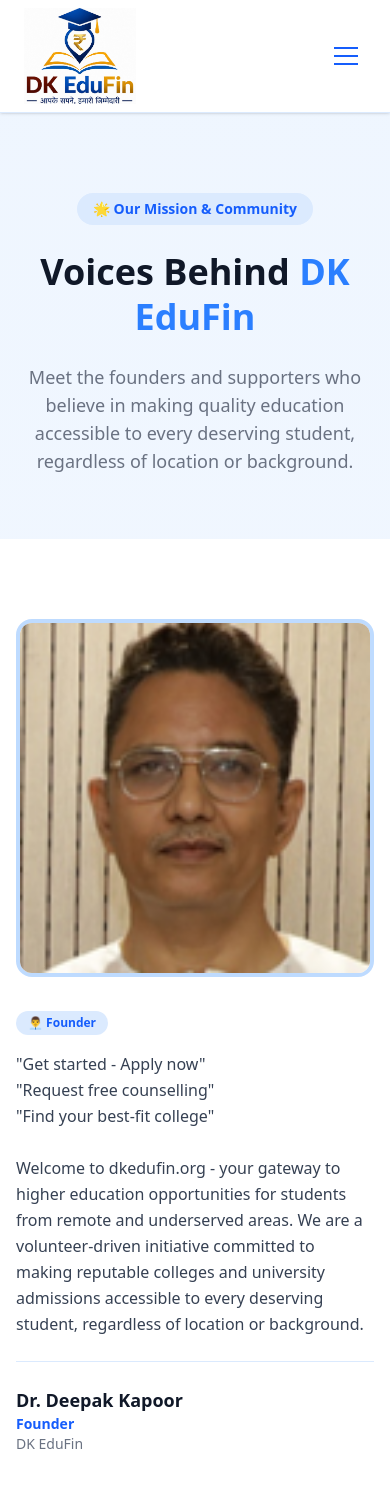
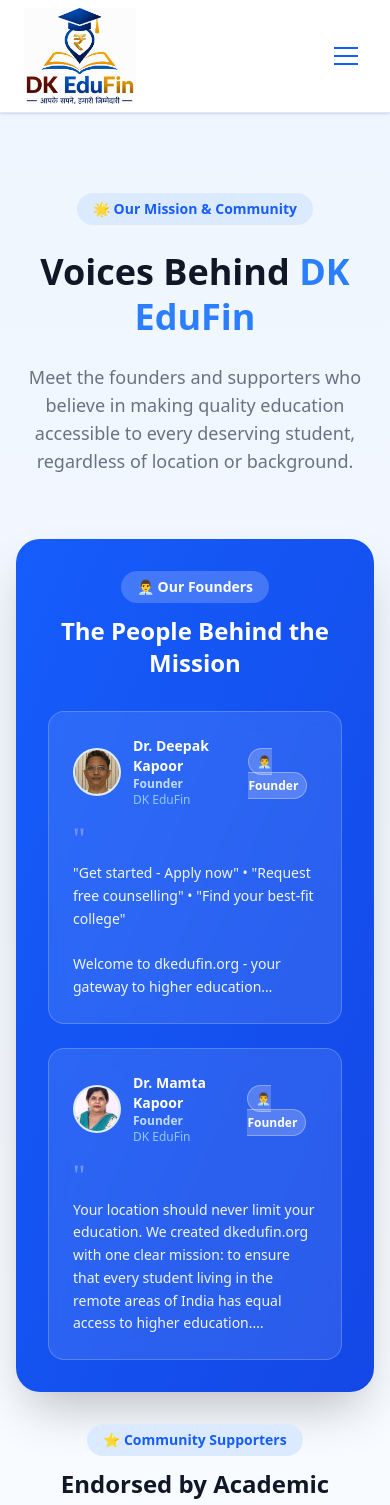
Before and after one commit to Isarionorg/DK-Edufin, a Next.js app in the folder frontend/: page /testimonials in a window 390 px wide. Shown: the top 1505 px of the page. Built offline with nearby package versions, Linux system fonts and the light colour scheme; no server answers.

Commit message:
feat: redesign testimonials page with sticky founders and scroll animation

```diff
--- a/frontend/src/app/testimonials/page.tsx
+++ b/frontend/src/app/testimonials/page.tsx
@@ -1,7 +1,8 @@
-// app/testimonials/page.tsx
-import Image from "next/image";
+"use client";
+
 import Link from "next/link";
 import Button from "@/components/ui/Button";
+import { useEffect, useRef } from "react";
 
 interface Testimonial {
   id: string;
@@ -13,7 +14,7 @@
   type: "founder" | "supporter";
 }
 
-const testimonials: Testimonial[] = [
+const founders: Testimonial[] = [
   {
     id: "deepak-kapoor",
     name: "Dr. Deepak Kapoor",
@@ -21,9 +22,7 @@
     organization: "DK EduFin",
     type: "founder",
     imageUrl: "/testimonials/deepak-kapoor.png",
-    message: `"Get started - Apply now"
-"Request free counselling"
-"Find your best-fit college"
+    message: `"Get started - Apply now" • "Request free counselling" • "Find your best-fit college"
 
 Welcome to dkedufin.org - your gateway to higher education opportunities for students from remote and underserved areas. We are a volunteer-driven initiative committed to making reputable colleges and university admissions accessible to every deserving student, regardless of location or background.`,
   },
@@ -34,17 +33,15 @@
     organization: "DK EduFin",
     type: "founder",
     imageUrl: "/testimonials/mamta-kapoor.png",
-    message: `
-Welcome to DKEduFin.org
+    message: `Your location should never limit your education. We created dkedufin.org with one clear mission: to ensure that every student living in the remote areas of India has equal access to higher education.
 
-Your location should never limit your education. We created dkedufin.org with one clear mission: to ensure that every student living in the remote areas of India has equal access to higher education. Finding the right college or discipline can be overwhelming. We are here to simplify that journey for you.
+Once you log in, you will unlock completely free tools designed to guide your next steps. By securely entering your CUET scores or board percentages, our platform will instantly analyse your options and match your academic achievements with the best possible colleges and courses across the country.
 
-Once you log in, you will unlock completely free tools designed to guide your next steps. By securely entering your CUET scores or board percentages, our platform will instantly analyse your options. We match your academic achievements with the best possible colleges and courses across the country.
+This service is entirely free of cost. No hidden fees, no marketing gimmicks - just honest guidance to help you reach your dream campus.`,
+  },
+];
 
-This service is entirely free of cost. No hidden fees, no marketing gimmicks - just honest guidance to help you reach your dream campus.
-
-Log in now, enter your scores, and let us build your pathway to success together!`,
-  },
+const supporters: Testimonial[] = [
   {
     id: "pravakar-rath",
     name: "Prof. Pravakar Rath",
@@ -61,20 +58,84 @@
     organization: "NIT Mizoram",
     type: "supporter",
     imageUrl: "/testimonials/vanlalzawma.png",
-    message: `Dear Dr. Deepak Kapoor,
+    message: `Heartiest congratulations to you on the launch of DKEDUFIN.ORG!
 
-Heartiest congratulations to you on the launch of DKEDUFIN.ORG!
-
-This initiative to create a dedicated platform specifically targeting students from remote areas who aspire to pursue education nationally and abroad is truly commendable. In a time where access to the right information and guidance makes all the difference, DKEDUFIN.ORG will undoubtedly serve as a beacon of hope and opportunity for countless young minds. Your vision and commitment to bridge the education gap are inspiring and commendable. I wish you and the entire DKEDUFIN.ORG team great success and wider reach in the coming years.
-
-With warm regards,`,
+This initiative to create a dedicated platform specifically targeting students from remote areas who aspire to pursue education nationally and abroad is truly commendable. In a time where access to the right information and guidance makes all the difference, DKEDUFIN.ORG will undoubtedly serve as a beacon of hope and opportunity for countless young minds. Your vision and commitment to bridge the education gap are inspiring and commendable.`,
   },
 ];
 
+function SupporterCard({
+  testimonial,
+  index,
+}: {
+  testimonial: Testimonial;
+  index: number;
+}) {
+  const ref = useRef<HTMLDivElement>(null);
+
+  useEffect(() => {
+    const observer = new IntersectionObserver(
+      (entries) => {
+        entries.forEach((entry) => {
+          if (entry.isIntersecting) {
+            entry.target.classList.add("opacity-100", "translate-y-0");
+            entry.target.classList.remove("opacity-0", "translate-y-10");
+          }
+        });
+      },
+      { threshold: 0.15 }
+    );
+    if (ref.current) observer.observe(ref.current);
+    return () => observer.disconnect();
+  }, []);
+
+  return (
+    <div
+      ref={ref}
+      className="opacity-0 translate-y-10 transition-all duration-700 ease-out"
+      style={{ transitionDelay: `${index * 150}ms` }}
+    >
+      <div className="bg-white rounded-3xl shadow-lg border border-blue-100 p-8 hover:shadow-xl hover:-translate-y-1 transition-all duration-300 relative overflow-hidden">
+        <div className="absolute -top-8 -right-8 w-32 h-32 bg-blue-50 rounded-full opacity-60" />
+        <div className="absolute -bottom-6 -left-6 w-24 h-24 bg-indigo-50 rounded-full opacity-40" />
+
+        <div className="text-6xl text-blue-200 font-serif leading-none mb-4 relative z-10">
+          "
+        </div>
+
+        <p className="text-gray-600 text-base leading-relaxed mb-6 relative z-10 whitespace-pre-line">
+          {testimonial.message}
+        </p>
+
+        <div className="flex items-center gap-4 border-t border-blue-50 pt-5 relative z-10">
+          <div className="w-14 h-14 rounded-full overflow-hidden border-2 border-blue-300 flex-shrink-0 bg-blue-100">
+            <img
+              src={testimonial.imageUrl}
+              alt={testimonial.name}
+              className="w-full h-full object-cover"
+            />
+          </div>
+          <div>
+            <p className="font-bold text-gray-900 text-sm">{testimonial.name}</p>
+            <p className="text-blue-600 text-xs font-semibold">{testimonial.title}</p>
+            <p className="text-gray-400 text-xs">{testimonial.organization}</p>
+          </div>
+          <div className="ml-auto">
+            <span className="text-xs bg-blue-50 text-blue-500 font-semibold px-3 py-1 rounded-full border border-blue-100">
+              ⭐ Supporter
+            </span>
+          </div>
+        </div>
+      </div>
+    </div>
+  );
+}
+
 export default function TestimonialsPage() {
   return (
-    <main className="min-h-screen bg-gradient-to-b from-blue-50 to-white">
-      {/* ─── HERO SECTION ─── */}
+    <main className="min-h-screen bg-gradient-to-b from-blue-50 via-white to-blue-50">
+
+      {/* ─── HERO ─── */}
       <section className="max-w-6xl mx-auto px-4 sm:px-6 lg:px-8 pt-20 pb-16 text-center">
         <div className="inline-block bg-blue-100 text-blue-600 text-sm font-semibold px-4 py-1.5 rounded-full mb-6">
           🌟 Our Mission & Community
@@ -84,64 +145,107 @@
           <span className="text-blue-500">DK EduFin</span>
         </h1>
         <p className="text-lg sm:text-xl text-gray-500 max-w-2xl mx-auto">
-          Meet the founders and supporters who believe in making quality education accessible to every deserving student, regardless of location or background.
+          Meet the founders and supporters who believe in making quality
+          education accessible to every deserving student, regardless of
+          location or background.
         </p>
       </section>
 
-      {/* ─── TESTIMONIALS SECTION ─── */}
-      <section className="bg-white py-20">
-        <div className="max-w-6xl mx-auto px-4 sm:px-6 lg:px-8">
-          <div className="space-y-16">
-            {testimonials.map((testimonial) => (
+      {/* ─── STICKY FOUNDERS + SCROLLABLE SUPPORTERS ─── */}
+      <section className="max-w-6xl mx-auto px-4 sm:px-6 lg:px-8 pb-20">
+        <div className="flex flex-col lg:flex-row gap-8 items-start">
+
+          {/* ── LEFT: STICKY FOUNDERS PANEL ── */}
+          <div className="lg:w-1/2 lg:sticky lg:top-20">
+            <div className="bg-gradient-to-br from-blue-600 to-blue-700 rounded-3xl p-8 shadow-2xl">
+              {/* Label */}
+              <div className="text-center mb-8">
+                <span className="inline-block bg-white/20 text-white text-sm font-semibold px-4 py-1.5 rounded-full backdrop-blur-sm">
+                  👨‍💼 Our Founders
+                </span>
+                <h2 className="text-2xl font-bold text-white mt-3">
+                  The People Behind the Mission
+                </h2>
+              </div>
+
+              {/* Founder Cards stacked inside sticky panel */}
+              <div className="space-y-6">
+                {founders.map((founder) => (
                   <div
-                key={testimonial.id}
-                className={`flex flex-col ${
-                  testimonials.indexOf(testimonial) % 2 === 1
-                    ? "lg:flex-row-reverse"
-                    : "lg:flex-row"
-                } gap-8 lg:gap-12 items-center`}
+                    key={founder.id}
+                    className="bg-white/10 backdrop-blur-sm border border-white/20 rounded-2xl p-6 hover:bg-white/15 transition-all duration-300"
                   >
-                {/* Image */}
-                <div className="flex-shrink-0 w-full lg:w-2/5">
-                  <div className="relative w-full max-w-sm mx-auto">
-                    {/* Image container with fallback background */}
-                    <div className="w-full aspect-square rounded-2xl overflow-hidden bg-blue-100 border-4 border-blue-200 flex items-center justify-center">
+                    {/* Person info at top */}
+                    <div className="flex items-center gap-3 mb-4">
+                      <div className="w-12 h-12 rounded-full overflow-hidden border-2 border-white/50 flex-shrink-0 bg-blue-200">
                         <img
-                        src={testimonial.imageUrl}
-                        alt={testimonial.name}
+                          src={founder.imageUrl}
+                          alt={founder.name}
                           className="w-full h-full object-cover"
                         />
+                      </div>
+                      <div>
+                        <p className="font-bold text-white text-sm">
+                          {founder.name}
+                        </p>
+                        <p className="text-blue-200 text-xs font-semibold">
+                          {founder.title}
+                        </p>
+                        <p className="text-blue-300 text-xs">
+                          {founder.organization}
+                        </p>
+                      </div>
+                      <div className="ml-auto">
+                        <span className="text-xs bg-white/20 text-white font-semibold px-2 py-1 rounded-full border border-white/30">
+                          👨‍💼 Founder
+                        </span>
+                      </div>
+                    </div>
+
+                    {/* Quote */}
+                    <div className="text-3xl text-white/30 font-serif leading-none mb-2">
+                      "
+                    </div>
+
+                    {/* Message */}
+                    <p className="text-blue-50 text-sm leading-relaxed whitespace-pre-line line-clamp-6">
+                      {founder.message}
+                    </p>
+                  </div>
+                ))}
               </div>
             </div>
           </div>
 
-                {/* Content */}
-                <div className="w-full lg:w-3/5">
-                  {/* Badge */}
-                  <div className="inline-block bg-blue-100 text-blue-600 text-xs font-semibold px-3 py-1 rounded-full mb-4">
-                    {testimonial.type === "founder" ? "👨‍💼 Founder" : "⭐ Supporter"}
+          {/* ── RIGHT: SCROLLABLE SUPPORTERS ── */}
+          <div className="lg:w-1/2 space-y-6">
+            {/* Label */}
+            <div className="text-center mb-8">
+              <span className="inline-block bg-blue-100 text-blue-600 text-sm font-semibold px-4 py-1.5 rounded-full">
+                ⭐ Community Supporters
+              </span>
+              <h2 className="text-2xl font-bold text-gray-900 mt-3">
+                Endorsed by Academic Leaders
+              </h2>
+              <p className="text-gray-500 text-sm mt-2">
+                Scroll to explore what our supporters say
+              </p>
             </div>
 
-                  {/* Message */}
-                  <p className="text-gray-700 text-base leading-relaxed mb-6 whitespace-pre-line">
-                    {testimonial.message}
-                  </p>
+            {supporters.map((supporter, index) => (
+              <SupporterCard
+                key={supporter.id}
+                testimonial={supporter}
+                index={index}
+              />
+            ))}
 
-                  {/* Name & Title */}
-                  <div className="border-t border-blue-100 pt-6">
-                    <p className="text-lg font-bold text-gray-900">
-                      {testimonial.name}
-                    </p>
-                    <p className="text-blue-600 font-semibold text-sm">
-                      {testimonial.title}
-                    </p>
-                    <p className="text-gray-500 text-sm">
-                      {testimonial.organization}
+            {/* Scroll indicator */}
+            <div className="text-center py-4">
+              <p className="text-gray-400 text-xs">
+                ↑ Scroll up to see founders pinned on the left
               </p>
             </div>
-                </div>
-              </div>
-            ))}
           </div>
         </div>
       </section>
@@ -152,39 +256,42 @@
           <h2 className="text-3xl sm:text-4xl font-bold text-gray-900 mb-6">
             Why We Share These Voices
           </h2>
-          <p className="text-gray-600 text-lg leading-relaxed mb-8">
-            DK EduFin is built on the foundation of genuine belief in transforming education accessibility. Our founders and supporters represent educators, administrators, and leaders who understand the challenges students face in remote areas. Their endorsement reflects the real-world impact and credibility of our mission.
+          <p className="text-gray-600 text-lg leading-relaxed mb-10">
+            DK EduFin is built on the foundation of genuine belief in
+            transforming education accessibility. Our founders and supporters
+            represent educators, administrators, and leaders who understand the
+            challenges students face in remote areas.
           </p>
           <div className="grid grid-cols-1 md:grid-cols-3 gap-6">
             {[
               {
                 icon: "🎯",
                 title: "Honest Mission",
-                description:
-                  "No profit motive, just genuine commitment to students",
+                description: "No profit motive, just genuine commitment to students",
+                bg: "bg-blue-500",
               },
               {
                 icon: "🤝",
                 title: "Expert Guidance",
-                description:
-                  "Years of educational expertise backing every recommendation",
+                description: "Years of educational expertise backing every recommendation",
+                bg: "bg-indigo-500",
               },
               {
                 icon: "📈",
                 title: "Real Impact",
-                description:
-                  "Endorsed by academic institutions and educational leaders",
+                description: "Endorsed by academic institutions and educational leaders",
+                bg: "bg-sky-500",
               },
             ].map((item) => (
               <div
                 key={item.title}
-                className="bg-white rounded-xl p-6 border border-blue-100 shadow-sm hover:shadow-md transition-shadow"
+                className="bg-white rounded-2xl p-6 border border-blue-100 shadow-sm hover:shadow-lg hover:-translate-y-1 transition-all duration-300"
               >
-                <div className="text-4xl mb-3">{item.icon}</div>
-                <h3 className="font-semibold text-gray-900 mb-2">
-                  {item.title}
-                </h3>
-                <p className="text-gray-600 text-sm leading-relaxed">
+                <div className={`w-14 h-14 ${item.bg} rounded-2xl flex items-center justify-center text-2xl mx-auto mb-4 shadow-md`}>
+                  {item.icon}
+                </div>
+                <h3 className="font-bold text-gray-900 mb-2">{item.title}</h3>
+                <p className="text-gray-500 text-sm leading-relaxed">
                   {item.description}
                 </p>
               </div>
@@ -200,7 +307,8 @@
             Join Hundreds of Students on Their Journey
           </h2>
           <p className="text-blue-100 text-lg mb-8">
-            Start your college discovery today with the guidance of experts who truly care about your success.
+            Start your college discovery today with the guidance of experts who
+            truly care about your success.
           </p>
           <div className="flex flex-col sm:flex-row gap-4 justify-center">
             <Link href="/auth/login">
```
Lines whose indentation alone changed are shown as unchanged.
